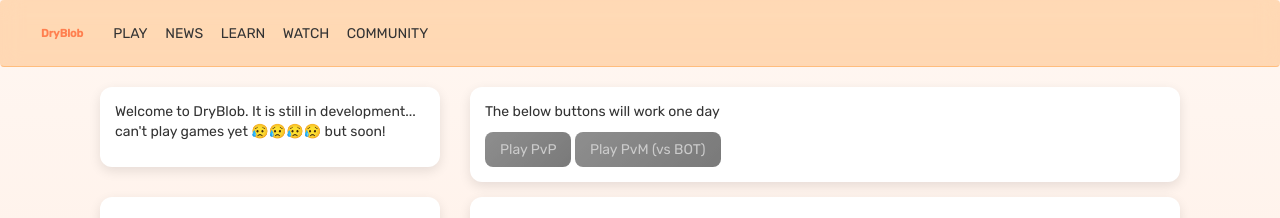
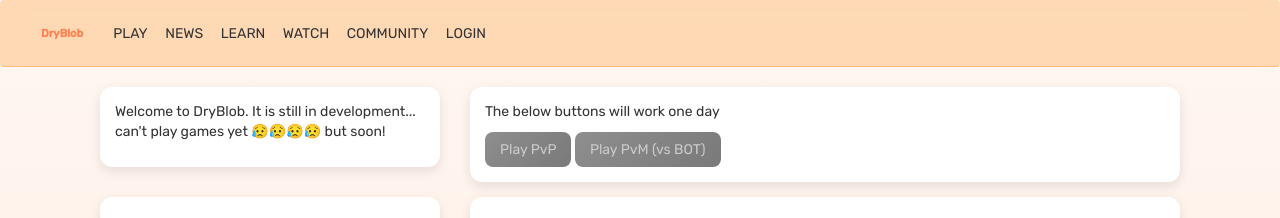
Before and after one commit to GreatCoder1000/drychess, a Jekyll site: the page built from index.html, in a window 1280 px wide. Shown: the top 218 px of the page. Built offline with Jekyll 4.4.1, drawn with Linux system fonts in a browser that asks for light colours; comment, search, counter and statistics services are not loaded.

Commit message:
Update default.html

```diff
--- a/_layouts/default.html
+++ b/_layouts/default.html
@@ -29,6 +29,7 @@
             <li class="nav-item"><a class="nav-link" href="{{ '/learn.html' | relative_url }}">LEARN</a></li>
             <li class="nav-item"><a class="nav-link" href="{{ '/watch.html' | relative_url }}">WATCH</a></li>
             <li class="nav-item"><a class="nav-link" href="{{ '/community.html' | relative_url }}">COMMUNITY</a></li>
+            <li class="nav-item"><a class="nav-link" href="{{ '/login.html' | relative_url }}">LOGIN</a></li>
         </ul>
     </nav>
 
```
